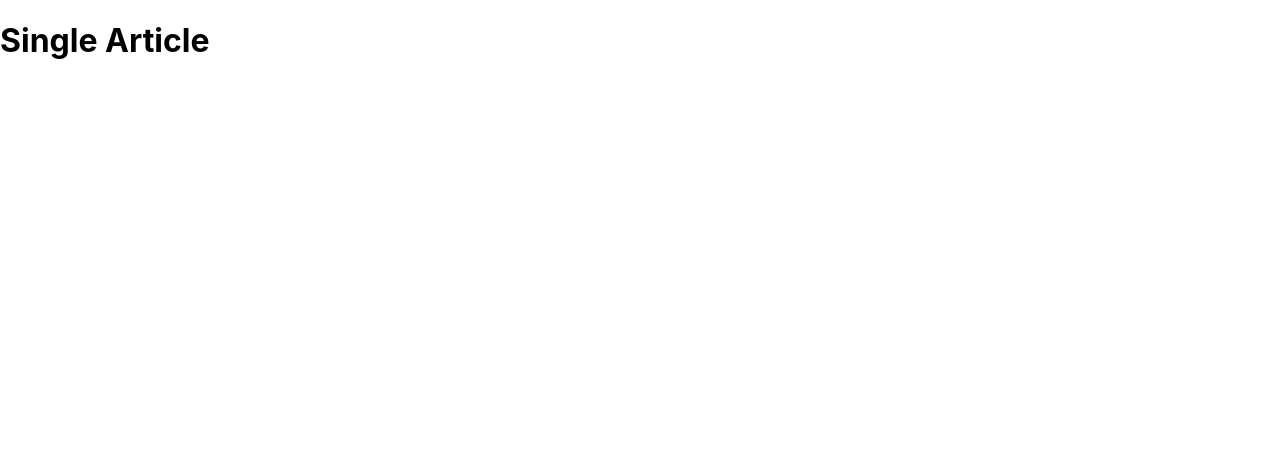
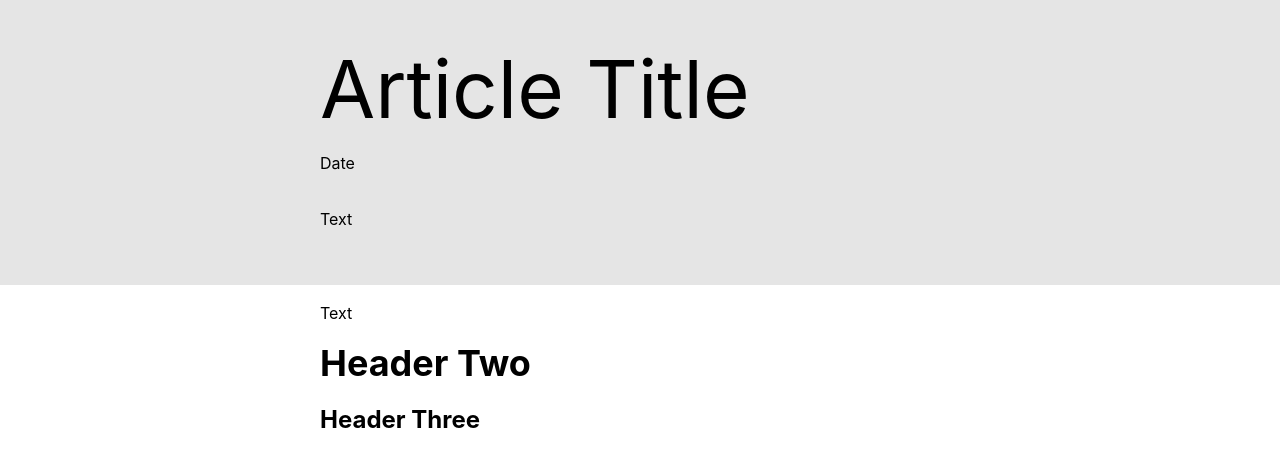
Before and after one commit to bridau19/dyn-web-exercise-one, a React (Create React App) app: page /article in a window 1280 px wide. Shown: the top 466 px of the page. Built offline with nearby package versions, Linux system fonts and the light colour scheme.

Commit message:
added CSS

```diff
--- a/src/App.css
+++ b/src/App.css
@@ -4,14 +4,10 @@
   padding: 0 25px;
 }
 
-.headerOneStyle {
+.HeaderOneStyle {
   font-size: 80px;
   font-weight: normal;
   margin: 0px;
-}
-
-.ArticleListingHeader {
-  margin: 60px 0px 30px 0px;
 }
 
 .ArticleCardWrapper{
@@ -22,6 +18,51 @@
   justify-content: flex-start;
   margin-bottom: 50px;
   padding: 25px;
+}
+
+.ArticleCardBlurb {
+  font-size: 16x;
+  line-height: 1.5;
+}
+
+.ArticleHeader {
+  background-color: #e5e5e5;
+  padding: 40px 0;
+}
+
+.ArticleHeaderText {
+  margin: 0 auto;
+  max-width: 640px;
+  padding: 0 25px;
+}
+
+.ArticleListingHeader {
+  margin: 60px 0px 30px 0px;
+}
+
+.ArticleText {
+  margin: 0 auto;
+  max-width: 640px;
+  padding: 0 25px;
+}
+
+.ArticleText p {
+  font-size: 16px;
+  line-height: 1.5;
+}
+
+.ArticleText h2 {
+  font-size: 36px;
+  font-weight: bold;
+  margin: 0;
+  margin-bottom: 20px;
+}
+
+.ArticleText h3 {
+  font-size: 24px;
+  font-weight: bold;
+  margin: 0;
+  margin-bottom: 20px;
 }
 
 .ArticleCardImage {
--- a/src/containers/Article.js
+++ b/src/containers/Article.js
@@ -1,11 +1,23 @@
 import React from 'react';
 
 function Article() {
-    const articleTitle = `Single Article`;
+    const articleTitle = `Article Title`;
     return (
-        <div>
-            <h1>{articleTitle}</h1>
-        </div>
+        <main>
+            <section className="ArticleHeader">
+                <div className="ArticleHeaderText">
+                    <h1 className="HeaderOneStyle">{articleTitle}</h1>
+                    <p className="ArticleCardDate">Date</p>
+                    <p className="ArticleHeaderBlurb">Text</p>
+                </div>
+            </section>
+            <section className="ArticleText">
+                <p>Text</p>
+                <h2>Header Two</h2>
+                <h3>Header Three</h3>
+            </section>
+        </main>
+
     );
 }
 
--- a/src/containers/ArticleListing.js
+++ b/src/containers/ArticleListing.js
@@ -8,7 +8,7 @@ function ArticleListing() {
     const articlesTitle='Articles'
     return (
         <div className="PageWrapper">
-            <h2 className="headerOneStyle ArticleListingHeader">{articlesTitle}</h2>
+            <h2 className="HeaderOneStyle ArticleListingHeader">{articlesTitle}</h2>
             {Data.map((article, i) => (
                 <ArticleCard article={article} key={i}/>
             ))}
```
